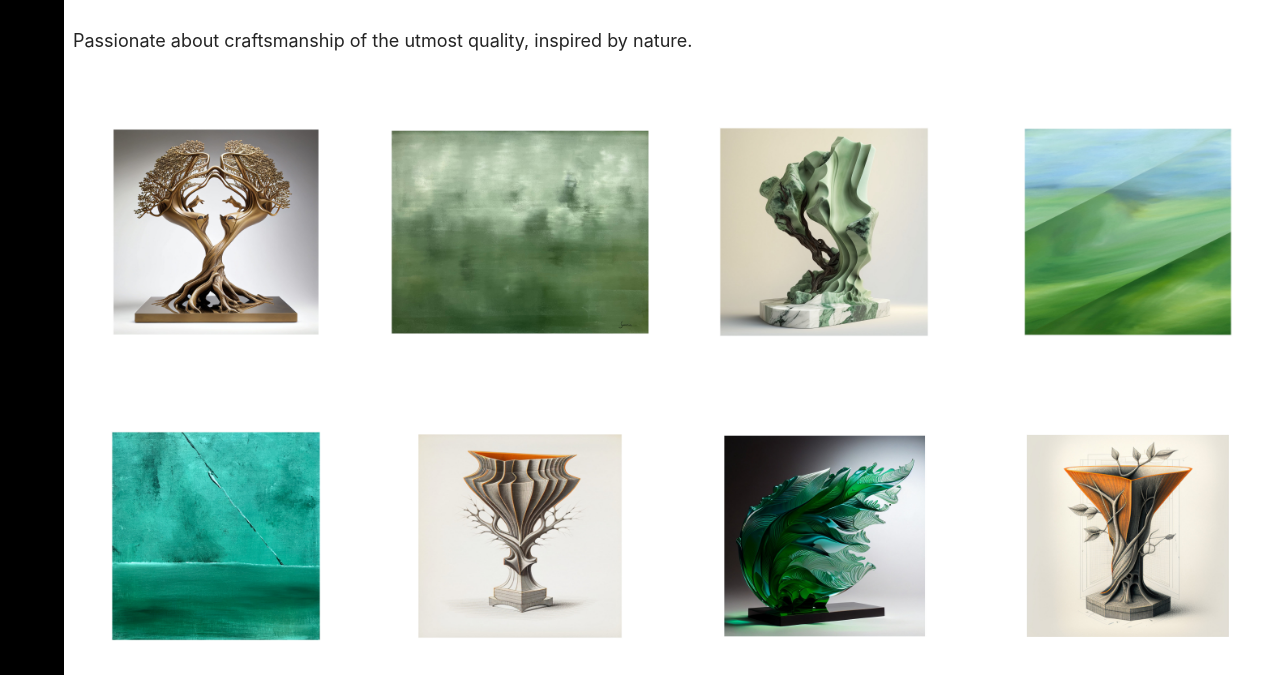
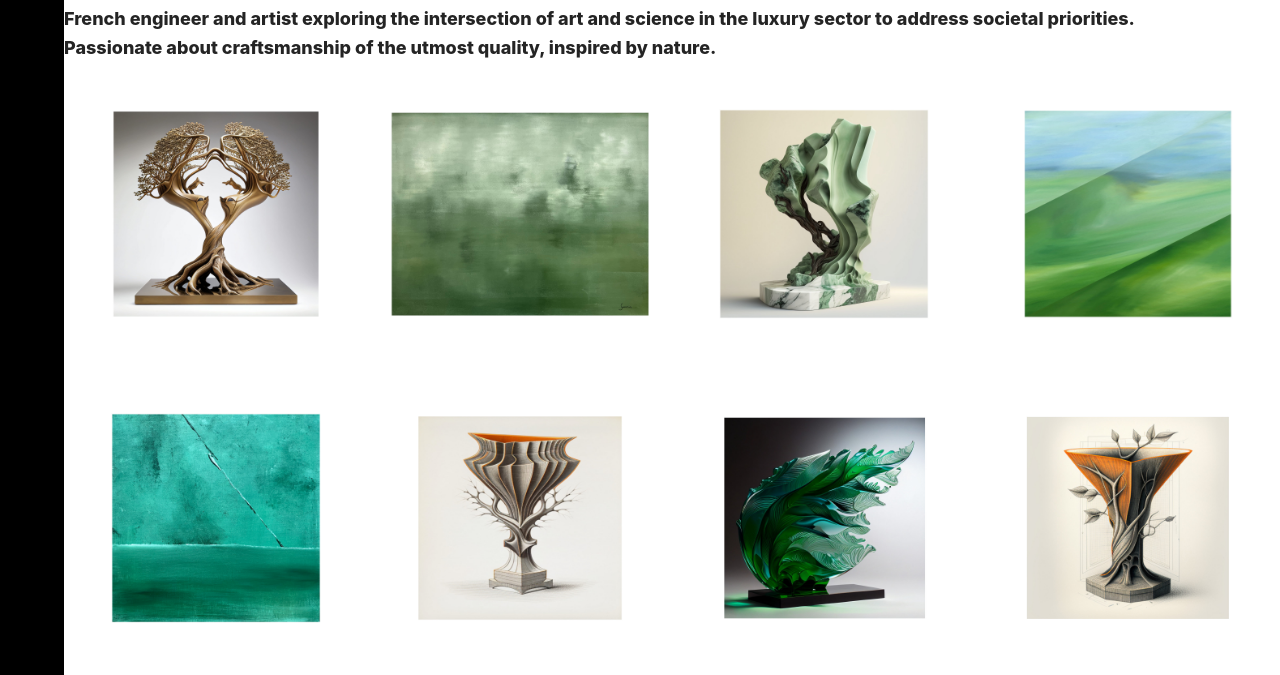
Before and after one commit to GitVicGit/postet, a plain HTML site: page 36ba9d2e62fd59a12e361c3d588177fdff423895/victor-guerin.html in a window 1280 px wide. Shown: the part 125-800 px from the top of the page. Drawn offline with Linux system fonts and the light colour scheme; a web font is replaced by a local one.

Commit message:
Update victor-guerin.html

```diff
--- a/36ba9d2e62fd59a12e361c3d588177fdff423895/victor-guerin.html
+++ b/36ba9d2e62fd59a12e361c3d588177fdff423895/victor-guerin.html
@@ -89,12 +89,12 @@
 				</div>
 				<br />
 
-				<h2 class="no-top-margin" style="text-align:center;margin-top:-1em;"></h2>
+				<!-- <h2 class="no-top-margin" style="text-align:center;margin-top:-1em;"></h2>
 				<h2 class="half-top-margin" style="margin-left:0.5em;"></h2>
-				<h2 class="half-top-margin" style="margin-left:0.5em;"></h2>
+				<h2 class="half-top-margin" style="margin-left:0.5em;"></h2> -->
 				<h2 class="half-top-margin" style="margin-left:0.5em;">Victor Guerin</h2>
-				<p class="half-top-margin" style="margin-left:0.5em;">French engineer and artist exploring the intersection of art and science in the luxury sector to address societal priorities.</p>
-				<p class="half-top-margin" style="margin-left:0.5em;">Passionate about craftsmanship of the utmost quality, inspired by nature.</p>
+				<p class="artwork title">French engineer and artist exploring the intersection of art and science in the luxury sector to address societal priorities.</p>
+				<p class="artwork title">Passionate about craftsmanship of the utmost quality, inspired by nature.</p>
 
 				<div class="gallery-row">
 
```
